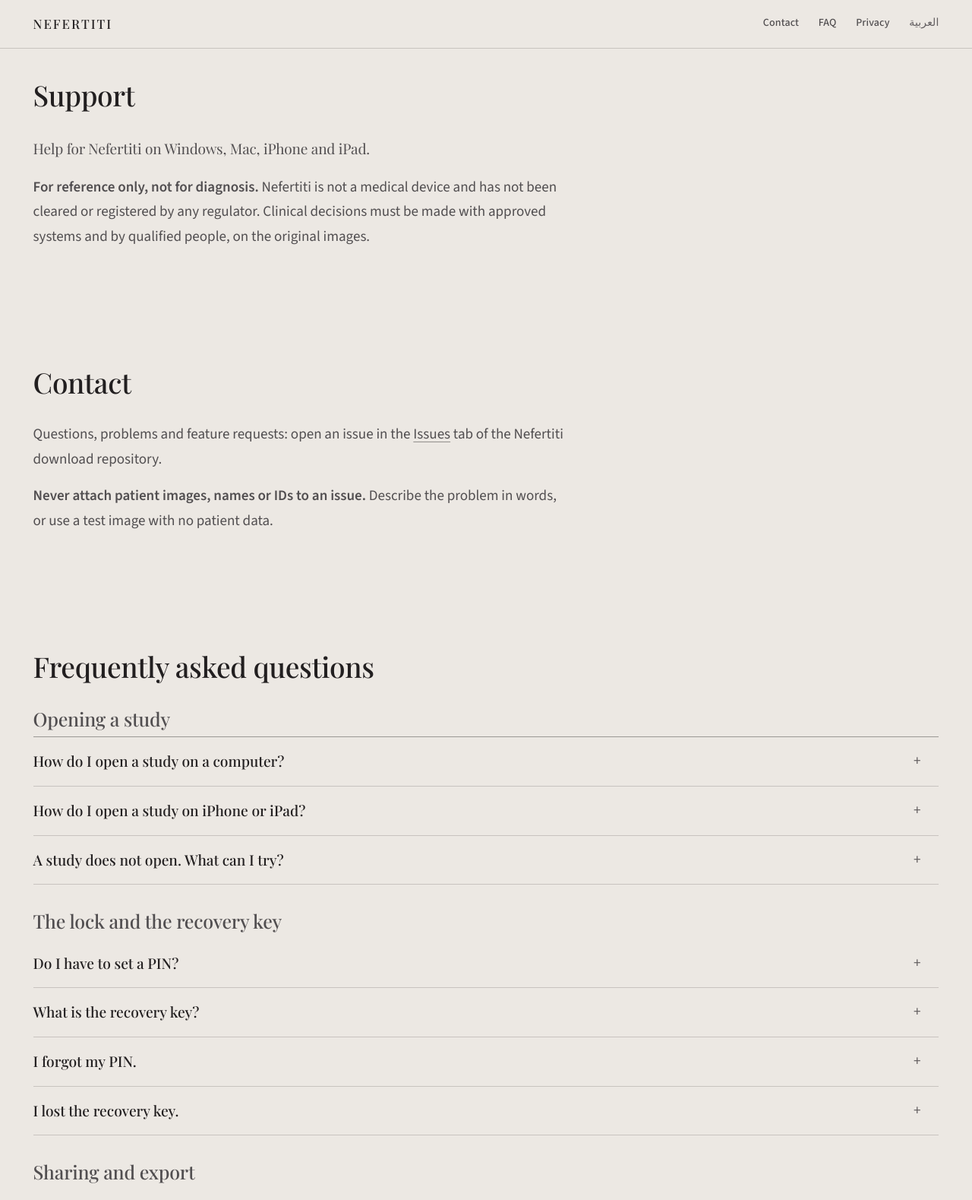
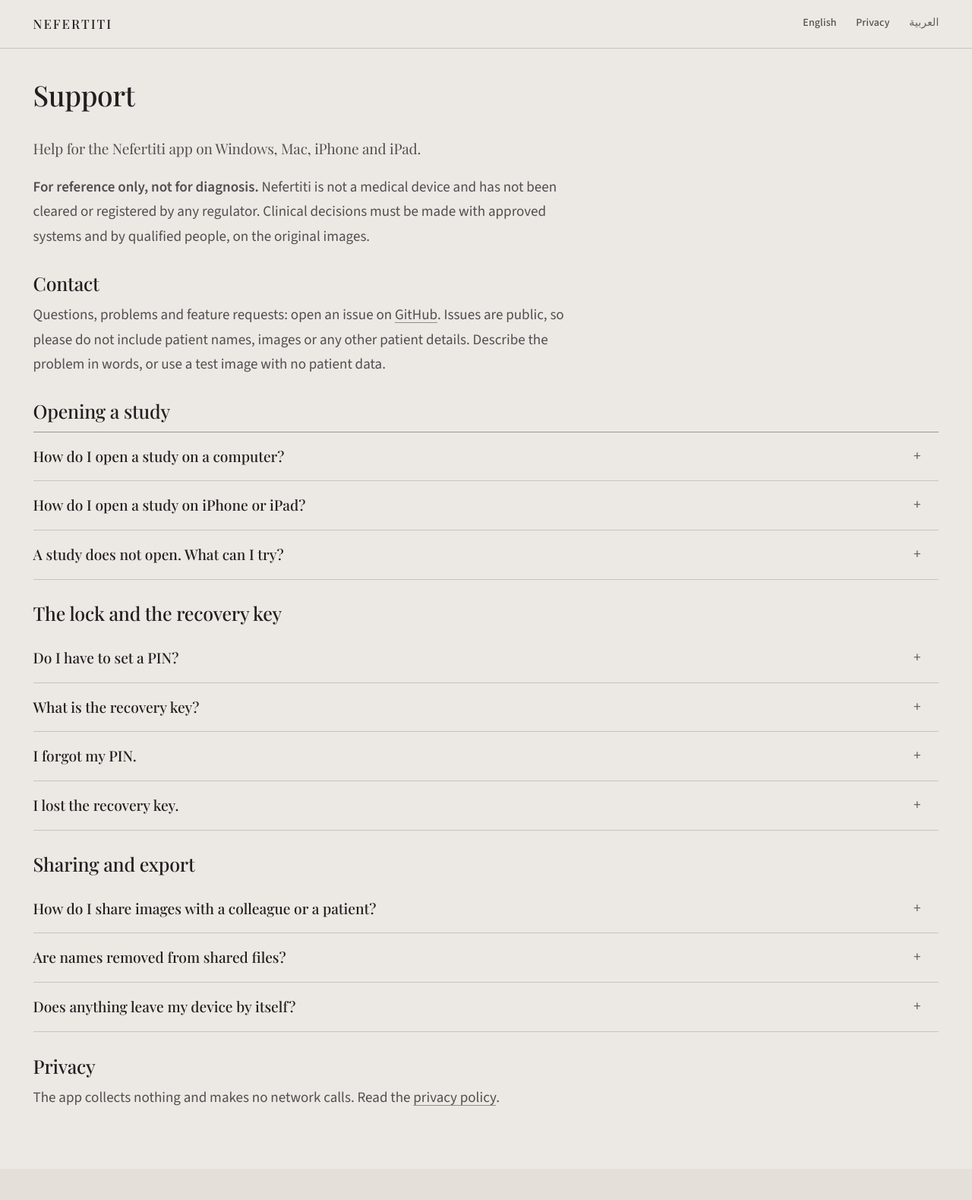
Before and after one commit to Amrkz/Nefertiti-releases, a plain HTML site: page docs/support.html in a window 1280 px wide. Shown: the top 1579 px of the page at 76% size. Drawn offline with Linux system fonts and the light colour scheme.

Commit message:
Support page: follow privacy.html (sections en and ar, sub-titles), link to it; no placeholder
Thoth's privacy.html (#2) is on main and is kept as it is.

```diff
--- a/docs/styles.css
+++ b/docs/styles.css
@@ -1097,5 +1097,4 @@ html[lang="ar"] .foot__wm {
   }
   .nav.nav--static a { width: auto; padding-block: .5rem; border-bottom: 0; }
 }
-.faq h3 { margin: 2rem 0 .5rem; font-family: var(--serif); font-weight: 500; color: var(--fg-70); }
 .bande.page-top { padding-top: calc(var(--head) + 2.5rem); }
--- a/docs/support.html
+++ b/docs/support.html
@@ -6,6 +6,8 @@
   <title>Nefertiti — Support</title>
   <meta name="description" content="Support for Nefertiti, a DICOM viewer for private specialist clinics: how to open a study, the lock and recovery key, and sharing. For reference only, not for diagnosis.">
   <meta name="author" content="Dr Amr Kazzaz">
+  <link rel="preload" href="fonts/nuFiD-vYSZviVYUb_rj3ij__anPXDTzYgA.woff2" as="font" type="font/woff2" crossorigin>
+  <link rel="preload" href="fonts/nwpStKy2OAdR1K-IwhWudF-R3w8aZQ.woff2" as="font" type="font/woff2" crossorigin>
   <link rel="stylesheet" href="styles.css">
   <link rel="icon" href="favicon.svg" type="image/svg+xml">
   <link rel="canonical" href="https://amrkz.github.io/Nefertiti-releases/support.html">
@@ -15,9 +17,8 @@
   <header class="masthead">
     <div class="masthead__in">
       <a class="wordmark" href="index.html">Nefertiti</a>
-      <nav class="nav nav--static" aria-label="Support page">
-        <a href="#contact">Contact</a>
-        <a href="#faq">FAQ</a>
+      <nav class="nav nav--static" id="nav" aria-label="Page sections">
+        <a href="#en">English</a>
         <a href="privacy.html">Privacy</a>
         <a class="lang" href="#ar" lang="ar" hreflang="ar">العربية</a>
       </nav>
@@ -25,27 +26,18 @@
   </header>
 
   <main id="main">
-    <section class="bande page-top" id="support">
-      <h1 class="section-titre">Support</h1>
-      <p class="lede">Help for Nefertiti on Windows, Mac, iPhone and iPad.</p>
+    <section class="bande page-top faq" id="en">
+      <h2 class="section-titre">Support</h2>
+      <p class="lede">Help for the Nefertiti app on Windows, Mac, iPhone and iPad.</p>
       <div class="prose">
         <p><strong>For reference only, not for diagnosis.</strong> Nefertiti is not a medical device and has not been cleared or registered by any regulator. Clinical decisions must be made with approved systems and by qualified people, on the original images.</p>
+
+        <h3 class="sub-titre" id="contact">Contact</h3>
+        <p>Questions, problems and feature requests: open an issue on <a href="https://github.com/Amrkz/Nefertiti-releases/issues">GitHub</a>. Issues are public, so please do not include patient names, images or any other patient details. Describe the problem in words, or use a test image with no patient data.</p>
+        <!-- Support email: none is published yet. The owner adds one here before the App Store submission. -->
+
+        <h3 class="sub-titre" id="faq">Opening a study</h3>
       </div>
-    </section>
-
-    <section class="bande" id="contact">
-      <h2 class="section-titre">Contact</h2>
-      <div class="prose">
-        <p>Questions, problems and feature requests: open an issue in the <a href="https://github.com/Amrkz/Nefertiti-releases/issues">Issues</a> tab of the Nefertiti download repository.</p>
-        <!-- Support email: none is published yet. The owner adds one here before the App Store submission. -->
-        <p><strong>Never attach patient images, names or IDs to an issue.</strong> Describe the problem in words, or use a test image with no patient data.</p>
-      </div>
-    </section>
-
-    <section class="bande faq" id="faq">
-      <h2 class="section-titre">Frequently asked questions</h2>
-
-      <h3>Opening a study</h3>
       <details>
         <summary>How do I open a study on a computer?</summary>
         <p>Click Import and choose the CD, the USB drive, a folder or a ZIP file. You can also drop a folder on the window, or double-click a DICOM file. Files that are not DICOM are skipped and listed with a reason. The original files are never changed.</p>
@@ -58,8 +50,7 @@
         <summary>A study does not open. What can I try?</summary>
         <p>Check that the files are DICOM (CT, MRI or X-ray images from a scanner, often with no file extension). Try the whole folder rather than one file. A ZIP protected with a password asks for it. Very large studies may be refused on a phone or tablet with little memory. If it still fails, open an issue and describe the message you saw, without patient details.</p>
       </details>
-
-      <h3>The lock and the recovery key</h3>
+      <div class="prose"><h3 class="sub-titre">The lock and the recovery key</h3></div>
       <details>
         <summary>Do I have to set a PIN?</summary>
         <p>No. The library is encrypted on the device either way. A PIN is optional; you can turn it on in Settings → Security. On iPhone and iPad, Face ID can open the library where the device has it, and the PIN always works as the fallback.</p>
@@ -76,8 +67,7 @@
         <summary>I lost the recovery key.</summary>
         <p>While the library is open, go to Settings → Security → Make a new recovery key, and write the new key on paper. The old key stops working for this library. Backups made before that still need the old key, so make a new backup straight away.</p>
       </details>
-
-      <h3>Sharing and export</h3>
+      <div class="prose"><h3 class="sub-titre">Sharing and export</h3></div>
       <details>
         <summary>How do I share images with a colleague or a patient?</summary>
         <p>Use Share to make a PDF of the study, a one-page key-image report, a picture grid, or a short video that scrolls through a series. On iPhone and iPad this opens the system share sheet, where you can save to Files or send with an app you choose. Every file carries the line “for reference only, not for diagnosis”.</p>
@@ -90,15 +80,18 @@
         <summary>Does anything leave my device by itself?</summary>
         <p>No. Nefertiti works offline: no account, no network calls, no analytics. A copy leaves the device only when you share or export it, and only to the place you choose. See the <a href="privacy.html">privacy policy</a>.</p>
       </details>
+      <div class="prose">
+        <h3 class="sub-titre">Privacy</h3>
+        <p>The app collects nothing and makes no network calls. Read the <a href="privacy.html">privacy policy</a>.</p>
+      </div>
     </section>
 
-    <section class="bande" id="ar" lang="ar" dir="rtl">
+    <section class="bande band--paper-high faq" id="ar" lang="ar" dir="rtl">
       <h2 class="section-titre">الدعم</h2>
       <div class="prose">
         <p><strong>للاستئناس فقط، وليس للتشخيص.</strong> نفرتيتي ليس جهازًا طبيًا، ولم يُعتمد أو يُسجَّل لدى أي جهة تنظيمية. يجب اتخاذ القرارات السريرية بأنظمة معتمدة وعلى يد أشخاص مؤهلين، وعلى الصور الأصلية.</p>
         <p><strong>التواصل:</strong> للأسئلة والمشكلات واقتراحات الميزات، افتح بلاغًا في تبويب <a href="https://github.com/Amrkz/Nefertiti-releases/issues">Issues</a> لمستودع التنزيل. <strong>لا ترفق أبدًا صور مرضى أو أسماءهم أو أرقام هوياتهم بأي بلاغ.</strong></p>
       </div>
-      <div class="faq">
         <details>
           <summary>كيف أفتح دراسة على الحاسوب؟</summary>
           <p>اضغط «استيراد» واختر القرص أو ذاكرة USB أو مجلدًا أو ملف ZIP. ويمكنك أيضًا إسقاط مجلد على النافذة أو النقر مرتين على ملف DICOM. الملفات التي ليست DICOM تُتخطّى مع ذكر السبب، ولا تتغير الملفات الأصلية أبدًا.</p>
@@ -127,6 +120,9 @@
           <summary>هل يغادر شيء جهازي من تلقاء نفسه؟</summary>
           <p>لا. يعمل نفرتيتي دون اتصال: لا حساب، ولا اتصالات شبكية، ولا تحليلات. تغادر النسخة الجهاز فقط عندما تشاركها أو تصدّرها، وإلى المكان الذي تختاره. راجع <a href="privacy.html">سياسة الخصوصية</a>.</p>
         </details>
+      <div class="prose">
+        <h3 class="sub-titre">الخصوصية</h3>
+        <p>لا يجمع التطبيق أي بيانات ولا يتصل بالشبكة. اقرأ <a href="privacy.html">سياسة الخصوصية</a>.</p>
       </div>
     </section>
   </main>
@@ -134,7 +130,7 @@
   <footer class="foot">
     <div class="foot__base">
       <p>© 2026 Amr Kazzaz. All rights reserved. For reference only, not for diagnosis.</p>
-      <p><a href="index.html">Home</a> · <a href="privacy.html">Privacy</a> · <a href="ar.html" lang="ar" hreflang="ar">العربية</a></p>
+      <p><a href="index.html">English</a> · <a href="ar.html" lang="ar" hreflang="ar">العربية</a> · <a href="privacy.html">Privacy</a></p>
     </div>
   </footer>
 </body>
```
